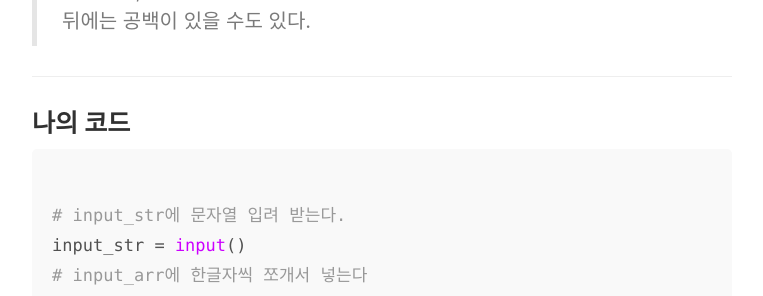
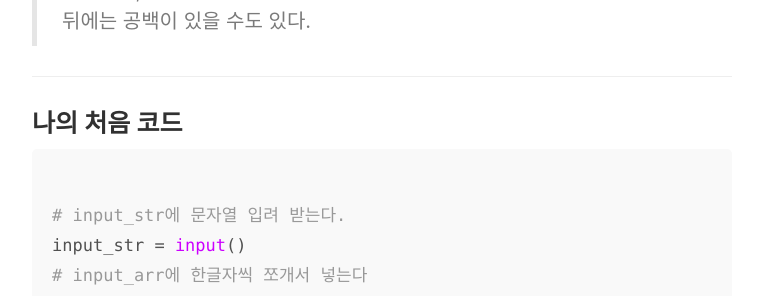
Before and after one commit to Coreenee/coreenee.github.io, a Jekyll site: the page built from _posts/2020-10-10-백준 1151(문제풀이).md, in a window 1280 px wide and 900 px high, scrolled down 492 px. Shown: the part 152-448 px from the top of the window, without its empty margins (258-1021 px from the left). Built offline with Jekyll 4.4.1, drawn with Linux system fonts in a browser that asks for light colours.

Commit message:
Update 2020-10-10-백준 1151(문제풀이).md

```diff
--- a/_posts/2020-10-10-백준 1151(문제풀이).md
+++ b/_posts/2020-10-10-백준 1151(문제풀이).md
@@ -10,7 +10,7 @@ title: BAEKJOON 1151
 > 첫 줄에 영어 대소문자와 띄어쓰기로 이루어진 문자열이 주어진다. 이 문자열의 길이는 1,000,000을 넘지 않는다. 단어는 띄어쓰기 **한 개**로 구분되며, **공백이 연속해서 나오는 경우는 없다**. 또한 문자열의 앞과 뒤에는 공백이 있을 수도 있다.
 
 -----
-### 나의 코드
+### 나의 처음 코드
 
 ~~~python
 
```
